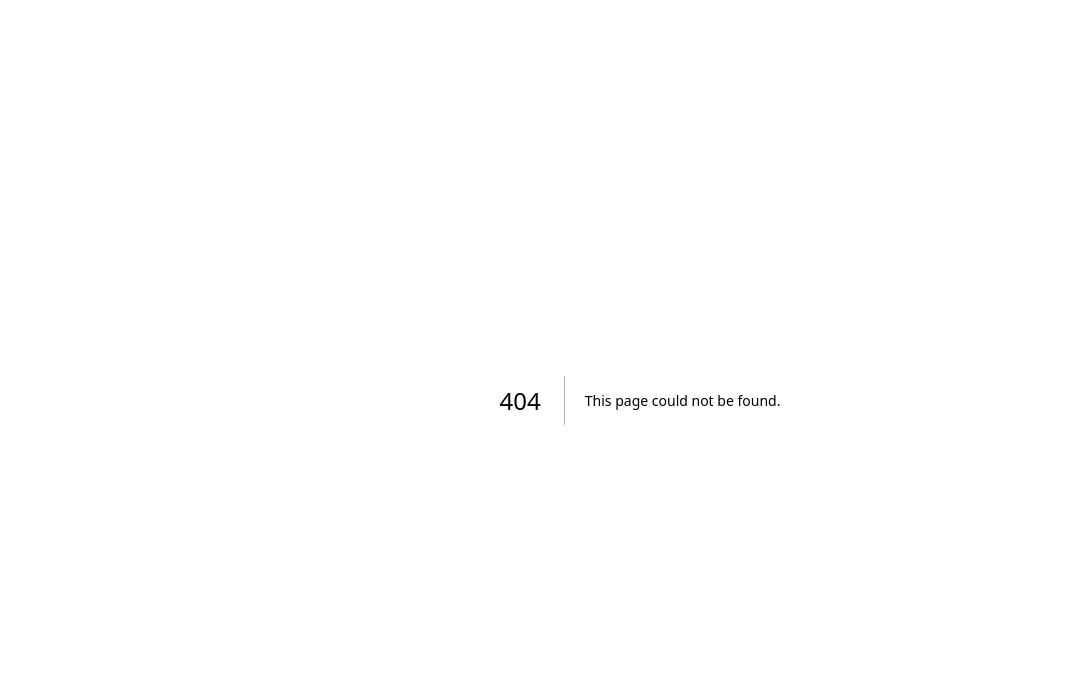
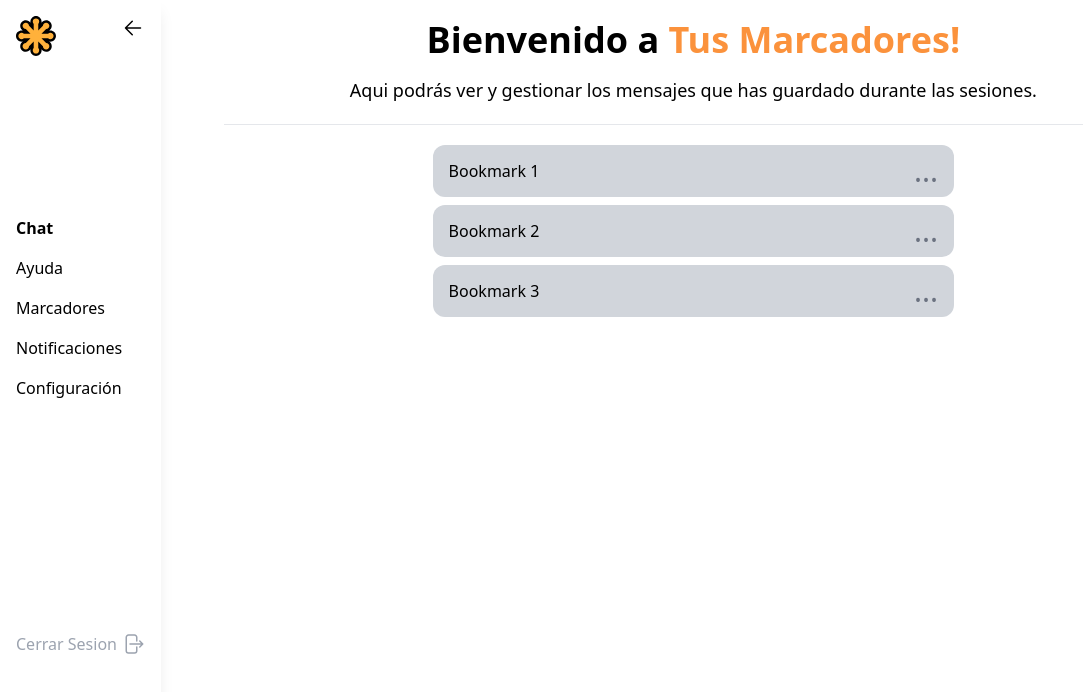
Before and after one commit to NeuronaBens/AI-Chatbot, a Next.js app: page /user/marcadores in a window 1280 px wide. Before the commit this address had no page. Shown: the top 692 px of the page, without its empty margins (0-1083 px from the left). Built offline with nearby package versions, Linux system fonts and the light colour scheme.

Commit message:
feat: added marcadores page and components
added static marcadores page and components features.

```diff
--- /dev/null
+++ b/app/user/chat/page.js
@@ -0,0 +1,5 @@
+import ChatContainer from "@/components/user/chat/chat-container";
+
+export default function Home() {
+  return <ChatContainer></ChatContainer>;
+}
--- /dev/null
+++ b/app/user/marcadores/page.js
@@ -0,0 +1,9 @@
+import MarcadoresContainer from "@/components/user/marcadores/marcadores-container";
+
+export default function Home() {
+  return (
+    <div>
+      <MarcadoresContainer />
+    </div>
+  );
+}
--- /dev/null
+++ b/components/user/marcadores/marcadores-bubble.js
@@ -0,0 +1,37 @@
+"use client";
+
+import React, { useState } from "react";
+
+const MarcadoresBubble = ({ mensaje, eraseMarcador }) => {
+  const [showDelete, setShowDelete] = useState(false);
+
+  const handleDeleteClick = () => {
+    eraseMarcador(mensaje.id);
+  };
+
+  return (
+    <div className="w-2/3 mx-auto relative">
+      <div className="w-full rounded-xl my-2 mx-5 px-4 py-2 bg-gray-300 ml-auto flex justify-between items-center">
+        <p>{mensaje.texto}</p>
+        <div>
+          <button
+            className="text-gray-500 hover:text-gray-700 focus:outline-none"
+            onClick={() => setShowDelete(!showDelete)}
+          >
+            <span className="text-3xl ml-4">...</span>
+          </button>
+          {showDelete && (
+            <button
+              className="text-red-500 hover:text-red-700 focus:outline-none ml-4"
+              onClick={handleDeleteClick}
+            >
+              Eliminar
+            </button>
+          )}
+        </div>
+      </div>
+    </div>
+  );
+};
+
+export default MarcadoresBubble;
--- /dev/null
+++ b/components/user/marcadores/marcadores-container.js
@@ -0,0 +1,43 @@
+"use client";
+
+import React, { useState, useEffect } from "react";
+import MarcadoresBubble from "./marcadores-bubble";
+import MarcadoresGreeting from "./marcadores-greeting";
+
+const MarcadoresContainer = () => {
+  const [marcadores, setMarcadores] = useState([]);
+
+  useEffect(() => {
+    // Fetch bookmarks from database and store them in state
+    const bookmarks = fetchBookmarks();
+    setMarcadores(bookmarks);
+  }, []);
+
+  const fetchBookmarks = () => {
+    // Fetch bookmarks from database and return them as an array of objects
+    return [
+      { id: 1, texto: "Bookmark 1" },
+      { id: 2, texto: "Bookmark 2" },
+      { id: 3, texto: "Bookmark 3" },
+    ];
+  };
+
+  return (
+    <div>
+      <MarcadoresGreeting />
+      <div className="w-2/3 mx-auto">
+        {marcadores.map((marcador) => (
+          <MarcadoresBubble
+            key={marcador.id}
+            mensaje={marcador}
+            eliminarMarcador={() => {
+              // Handle delete bookmark
+            }}
+          />
+        ))}
+      </div>
+    </div>
+  );
+};
+
+export default MarcadoresContainer;
--- /dev/null
+++ b/components/user/marcadores/marcadores-greeting.js
@@ -0,0 +1,16 @@
+const MarcadoresGreeting = () => {
+  return (
+    <div className="w-5/6 mx-auto justify-center items-center">
+      <h1 className="mt-5 text-4xl text-center font-bold">
+        Bienvenido a <span className="text-orange-400">Tus Marcadores!</span>
+      </h1>
+      <p className="text-center text-lg my-4">
+        Aqui podrás ver y gestionar los mensajes que has guardado durante las
+        sesiones.
+      </p>
+      <hr className="m-5"></hr>
+    </div>
+  );
+};
+
+export default MarcadoresGreeting;
```
